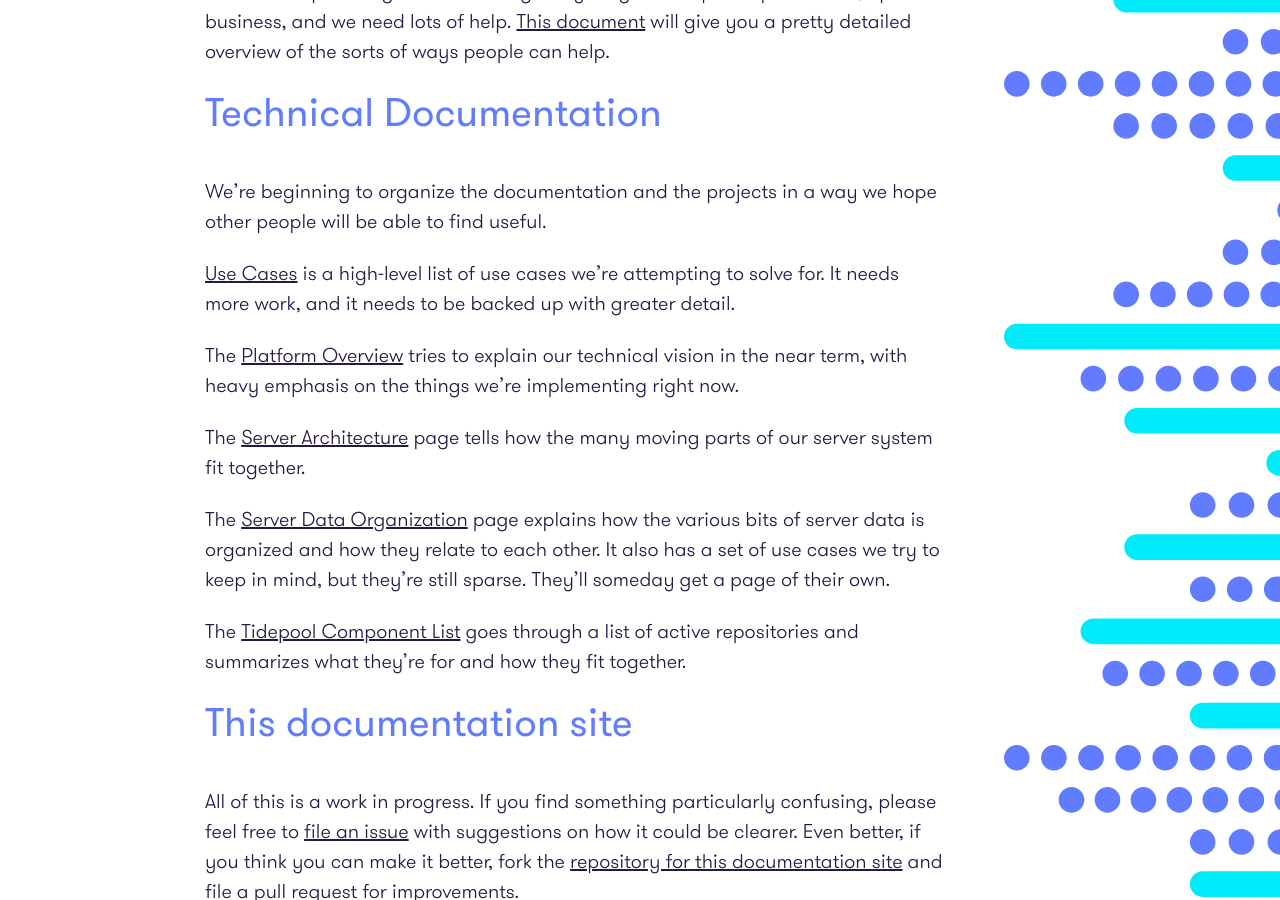
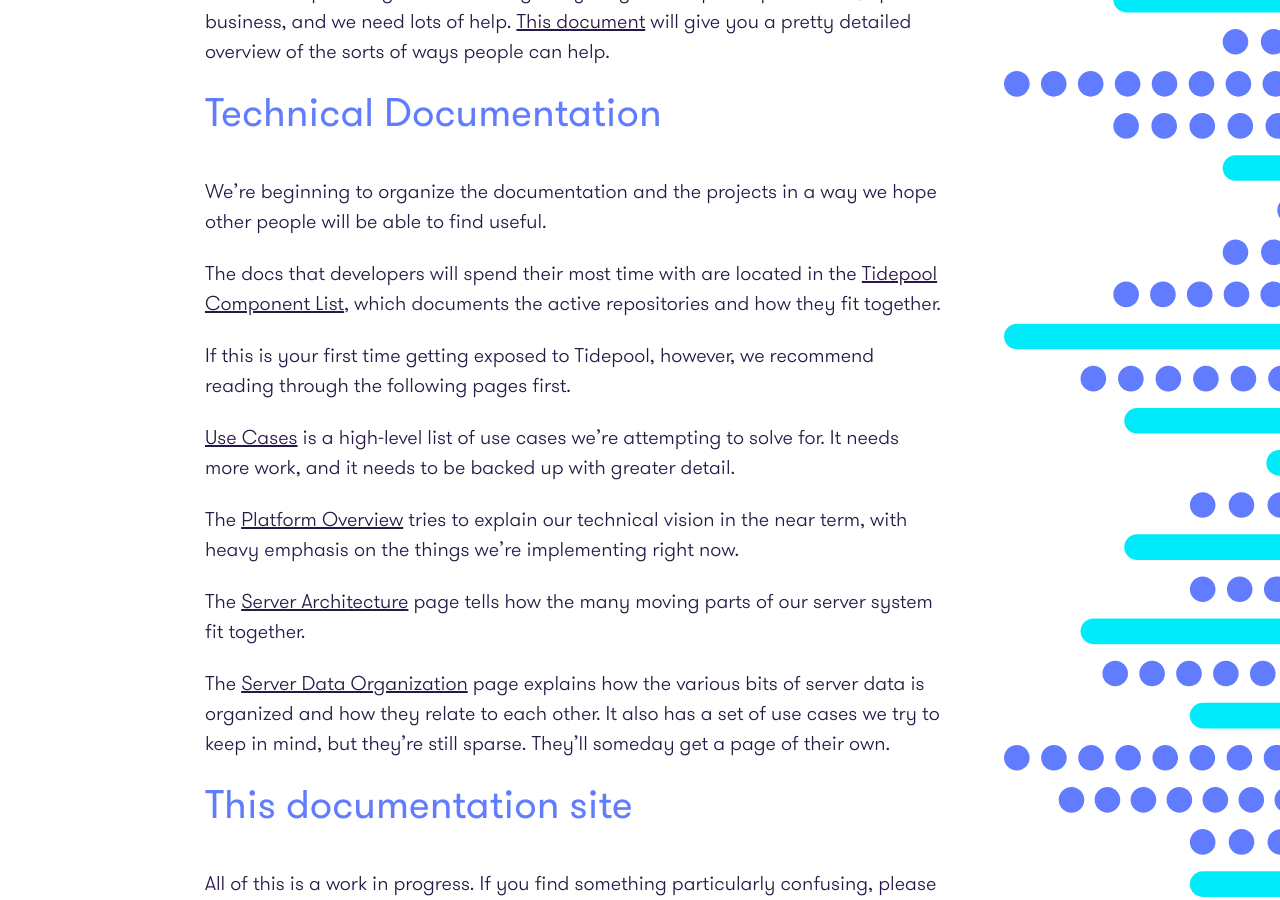
Before and after one commit to tidepool-org/tidepool-org.github.io, a Jekyll site: the page built from index.md, in a window 1280 px wide and 900 px high, scrolled down 468 px. Built offline with Jekyll 4.4.1, drawn with Linux system fonts in a browser that asks for light colours.

Commit message:
Edit the order of the links on the main index page

```diff
--- a/index.md
+++ b/index.md
@@ -17,6 +17,10 @@ We're a nonprofit organization doing everything in the open. Open source, open b
 
 We're beginning to organize the documentation and the projects in a way we hope other people will be able to find useful.
 
+The docs that developers will spend their most time with are located in the [Tidepool Component List](TidepoolComponents.html), which documents the active repositories and how they fit together.
+
+If this is your first time getting exposed to Tidepool, however, we recommend reading through the following pages first.
+
 [Use Cases](UseCases.html) is a high-level list of use cases we're attempting to solve for. It needs more work, and it needs to be backed up with greater detail.
 
 The [Platform Overview](PlatformOverview.html) tries to explain our technical vision in the near term, with heavy emphasis on the things we're implementing right now.
@@ -25,8 +29,6 @@ The [Server Architecture](ServerArchitecture.html) page tells how the many movin
 
 The [Server Data Organization](ServerDataOrganization.html) page explains how the various bits of server data is organized and how they relate to each other. It also has a set of use cases we try to keep in mind, but they're still sparse. They'll someday get a page of their own.
 
-The [Tidepool Component List](TidepoolComponents.html) goes through a list of active repositories and summarizes what they're for and how they fit together.
-
 # This documentation site
 All of this is a work in progress. If you find something particularly confusing, please feel free to [file an issue](https://github.com/tidepool-org/tidepool-org.github.io/issues) with suggestions on how it could be clearer. Even better, if you think you can make it better, fork the [repository for this documentation site](https://github.com/tidepool-org/tidepool-org.github.io) and file a pull request for improvements.
 
```
